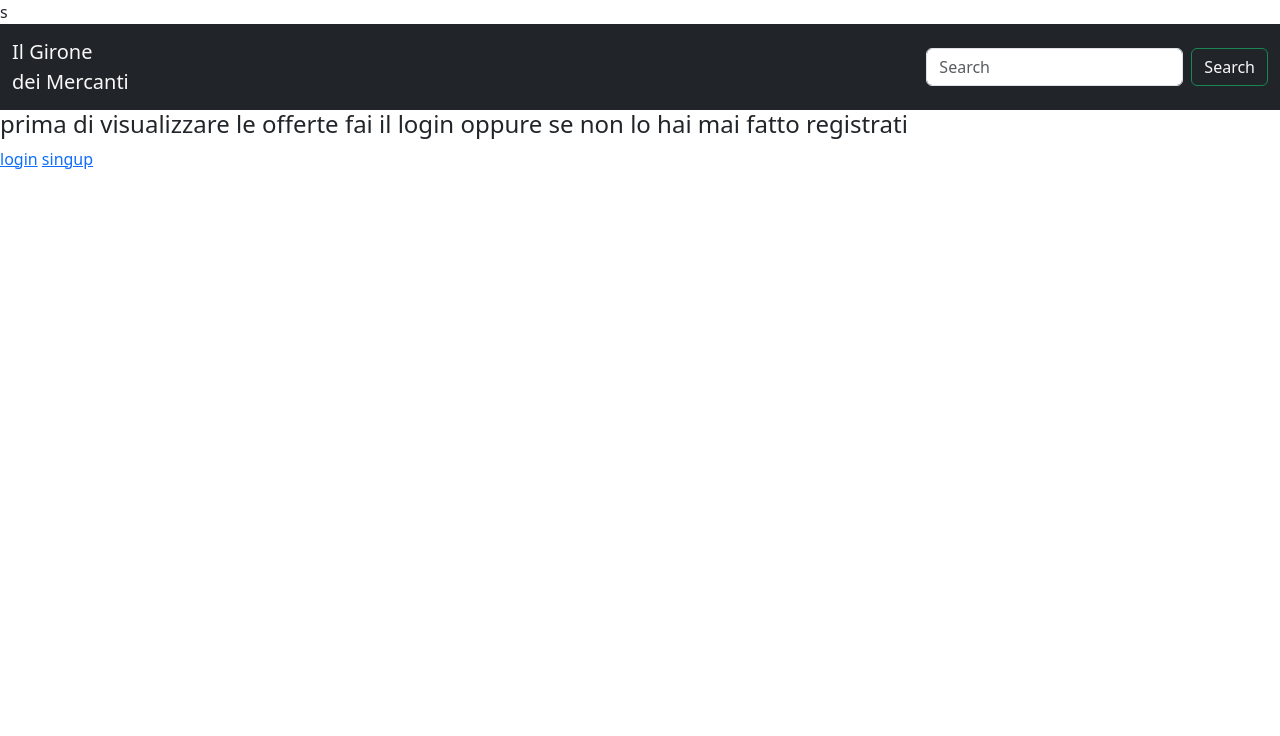
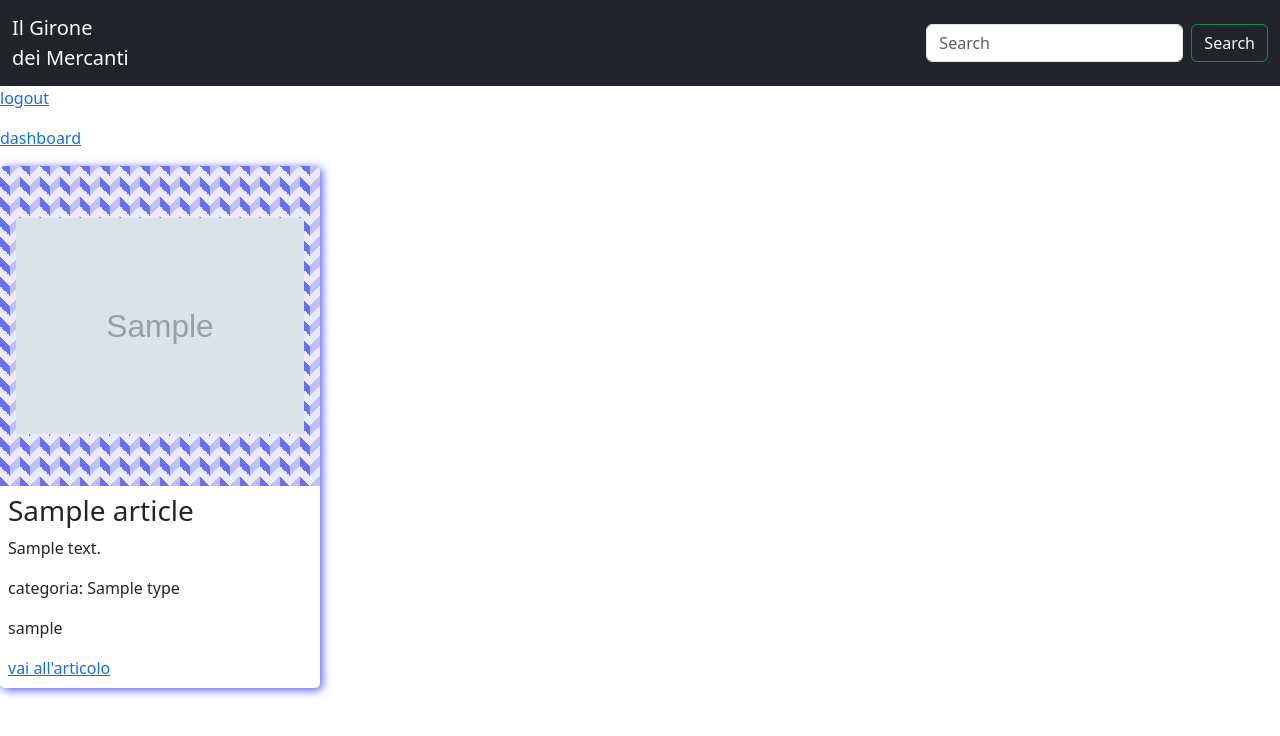
Before and after one commit to ADCByDefault/IlGironeDeiMercanti, a PHP site: page /src/index.php in a window 1280 px wide. Shown: the top 736 px of the page. Run offline with PHP 8.4, Linux system fonts and the light colour scheme; the visitor is signed in with stand-in values (Sample User, id 1); tables that the repository leaves empty or names only in its code hold one stand-in row (values such as "Sample post"); grey boxes marked "Sample" are stand-in pictures.

Commit message:
logout.php,refactor  getArticles.php, index.php, index.css

```diff
--- /dev/null
+++ b/src/authentication/logout.php
@@ -0,0 +1,6 @@
+<?php
+session_start();
+session_unset();
+session_destroy();
+unset($_SESSION);
+header("Location: ../index.php");
--- a/src/profile.php
+++ b/src/dashboard.php
@@ -13,7 +13,7 @@
     <meta http-equiv="X-UA-Compatible" content="IE=edge">
     <meta name="viewport" content="width=device-width, initial-scale=1.0">
     <title>Home</title>
-    <script src="profile.js" defer></script>
+    <script src="dashboard.js" defer></script>
 </head>
 
 <body>
@@ -28,6 +28,9 @@
     }
     echo "<h2>" . " Benvenuto " . $username . "</h2>";
     ?>
+    <p>
+        <a href="index.php">Home</a>
+    </p>
     <div id="errorContainer"></div>
     <section id="articles">
         <h2>i tuoi articoli sul mercato</h2>
--- a/src/index.css
+++ b/src/index.css
@@ -1,10 +1,8 @@
-
-body{
+body {
     position: relative;
 }
 
-.registrazione{
-    .child {
+.registrazione {
     width: 50px;
     height: 50px;
     background-color: red;
@@ -14,4 +12,43 @@
     left: 50%;
     margin: -25px 0 0 -25px; /* dai un margine top e left negativi per centrare davvero l'elemento */
 }
+
+.articles-container {
+    display: grid;
+    grid-template-columns: repeat(auto-fill, 20rem);
+    gap: 1rem;
 }
+
+.article {
+    box-shadow: 2px 2px 10px rgba(0, 0, 255, 0.674);
+    border-radius: 5px;
+    overflow: hidden;
+}
+
+.article .images-container {
+    aspect-ratio: 1;
+    background-color: #e5e5f7;
+    opacity: 0.8;
+    background: linear-gradient(135deg, #444cf755 25%, transparent 25%) -10px 0/
+            20px 20px,
+        linear-gradient(225deg, #444cf7 25%, transparent 25%) -10px 0/ 20px 20px,
+        linear-gradient(315deg, #444cf755 25%, transparent 25%) 0px 0/ 20px 20px,
+        linear-gradient(45deg, #444cf7 25%, #e5e5f7 25%) 0px 0/ 20px 20px;
+    overflow-x: hidden;
+    overflow-y: auto;
+    display: flex;
+    justify-content: center;
+    align-items: center;
+    flex-wrap: wrap;
+    padding-block: 0.9rem;
+    gap: 0.8rem;
+}
+
+.article .image {
+    width: 90%;
+    object-fit: cover;
+}
+
+.article .content {
+    padding: 0.5rem;
+}
--- /dev/null
+++ b/src/index.js
@@ -0,0 +1,79 @@
+const articlesContainer = document.getElementById("articlesContainer");
+const errorContainer = document.getElementById("errorContainer");
+window.addEventListener("load", () => {
+    getAllArticles();
+});
+
+async function getAllArticles() {
+    try {
+        const response = await fetch("utils/getAllArticles.php?", {
+            method: "GET",
+        });
+        const data = await response.json();
+        console.log(response);
+        console.log(data);
+        if (data.status == "251") {
+            data.data.forEach((article) => {
+                const articleElement = createArticle(article);
+                articlesContainer.appendChild(articleElement);
+            });
+            return;
+        }
+        if (data.status == "551") {
+            errorContainer.textContent = "errore interno al server";
+            return;
+        }
+        throw new Error("errore sconosciuto");
+    } catch (error) {
+        console.error(error);
+        errorContainer.textContent = "errore nel fetch o nella risposta";
+    }
+}
+
+function createArticle(article) {
+    const articleElement = document.createElement("div");
+    articleElement.id = article.article_id;
+    articleElement.classList.add("article");
+    const name = document.createElement("h3");
+    name.classList.add("name");
+    name.textContent = article.name;
+    const description = document.createElement("p");
+    description.classList.add("description");
+    description.textContent = article.description;
+    const type = document.createElement("p");
+    type.classList.add("type");
+    type.textContent = "categoria: " + article.type;
+    const user = document.createElement("p");
+    user.classList.add("user");
+    user.textContent = article.username;
+    const link = document.createElement("a");
+    link.href = "pages/article.php?article_id=" + article.article_id;
+    link.textContent = "vai all'articolo";
+    const images = createImages(article.images);
+    // appending
+    const contentContainer = document.createElement("div");
+    contentContainer.classList.add("content");
+    contentContainer.appendChild(name);
+    contentContainer.appendChild(description);
+    contentContainer.appendChild(type);
+    contentContainer.appendChild(user);
+    contentContainer.appendChild(link);
+    articleElement.appendChild(images);
+    articleElement.appendChild(contentContainer);
+    return articleElement;
+}
+
+function createImages(images) {
+    const pathToRoot = "../";
+    const imagesContainer = document.createElement("div");
+    imagesContainer.classList.add("images-container");
+    images.forEach((image) => {
+        const imageElement = document.createElement("img");
+        imageElement.classList.add("image");
+        imageElement.src = pathToRoot + image;
+        imageElement.alt = image.alt || "immagine non disponibile";
+        imageElement.loading = "lazy";
+        imagesContainer.appendChild(imageElement);
+    });
+    return imagesContainer;
+}
--- a/src/index.php
+++ b/src/index.php
@@ -1,83 +1,53 @@
+<?php
+include_once "authentication/connessione.php";
+include_once "class/Response.php";
+?>
+
 <!DOCTYPE html>
 <html lang="en">
+
 <head>
     <meta charset="UTF-8">
     <meta http-equiv="X-UA-Compatible" content="IE=edge">
     <meta name="viewport" content="width=device-width, initial-scale=1.0">
+    <title>Document</title>
     <link href="https://cdn.jsdelivr.net/npm/bootstrap@5.3.3/dist/css/bootstrap.min.css" rel="stylesheet" integrity="sha384-QWTKZyjpPEjISv5WaRU9OFeRpok6YctnYmDr5pNlyT2bRjXh0JMhjY6hW+ALEwIH" crossorigin="anonymous">
-    <title>Document</title>s
+    <script src="https://cdn.jsdelivr.net/npm/bootstrap@5.3.3/dist/js/bootstrap.bundle.min.js" integrity="sha384-YvpcrYf0tY3lHB60NNkmXc5s9fDVZLESaAA55NDzOxhy9GkcIdslK1eN7N6jIeHz" crossorigin="anonymous" defer></script>
+    <script src="index.js" defer></script>
+    <link rel="stylesheet" href="index.css">
 </head>
+
 <body>
-
-
-
-
-
-
-<script src="https://cdn.jsdelivr.net/npm/bootstrap@5.3.3/dist/js/bootstrap.bundle.min.js" integrity="sha384-YvpcrYf0tY3lHB60NNkmXc5s9fDVZLESaAA55NDzOxhy9GkcIdslK1eN7N6jIeHz" crossorigin="anonymous"></script>
-</body>
-
     <nav class="navbar bg-dark">
         <div class="container-fluid">
             <a class="navbar-brand text-light">Il Girone <br>dei Mercanti
             </a>
             <form class="d-flex" role="search">
-      <input class="form-control me-2" type="search" placeholder="Search" aria-label="Search">
+                <input class="form-control me-2" type="search" placeholder="Search" aria-label="Search" id="search">
                 <button class="btn btn-outline-success text-light" type="submit">Search</button>
             </form>
         </div>
     </nav>
+    <?php
+    $user_id = null;
+    if (isset($_SESSION["user_id"])) {
+        $user_id = $_SESSION["user_id"];
+    }
+    if (!$user_id) {
+        echo "
+                <p>skibidi Toilet</p>
+                <p><a href=\"authentication/login.html\">login</a></p>
+                <p><a href=\"authentication/signup.html\">singup</a></p>
+            ";
+    } else {
+        echo "<p><a href=\"authentication/logout.php\">logout</a></p>";
+        echo "<p><a href=\"dashboard.php\">dashboard</a></p>";
+    }
+    ?>
+    <main>
+        <div class="error-container" id="errorContainer"></div>
+        <div class="articles-container" id="articlesContainer"></div>
+    </main>
+</body>
 
-    <?php
-
-
-        include_once "authentication/connessione.php";
-        include_once "class/Response.php";
-        session_unset();
-
-        if (isset($_POST["user_id"])) {
-            $user_id = $_POST["user_id"];
-
-        } else if (isset($_POST["username"])) {
-            $username = $_POST["username"];
-
-            $sql = "SELECT user_id FROM users WHERE username = '$username'";
-            $user_id = $conn->query($sql)->fetch_assoc()["user_id"];
-
-        } else if (isset($_SESSION["user_id"])) {
-            $user_id = $_SESSION["user_id"];
-
-        }
-
-
-        if(!isset($user_id)) {
-
-
-
-
-
-
-
-
-
-            echo "
-            <div class=\"registrazione\">
-                <h4>prima di visualizzare le offerte fai il login oppure se non lo hai mai fatto registrati</h4>
-
-                <a href=\"./authentication/login.html\">login</a>
-                <a href=\"./authentication/singup.html\">singup</a>
-            </div>
-            ";
-        }
-        else{
-            include_once "utils/getArticles.php";
-
-        }
-
-    ?>
-
-
-
-
-</body>
 </html>
--- /dev/null
+++ b/src/utils/getAllArticles.php
@@ -0,0 +1,74 @@
+<?php
+include_once "../authentication/connessione.php";
+include_once "../class/Response.php";
+
+function getArticles($conn, $article_id)
+{
+    $data = [];
+    $sql = "SELECT * FROM articles
+            WHERE article_id = $article_id";
+    $res = $conn->query($sql);
+    if ($res->num_rows < 0) {
+        return null;
+    }
+    while ($row = $res->fetch_assoc()) {
+        $user_id = $row["user_id"];
+        $type_id = $row["type_id"];
+        $data["article_id"] = $row["article_id"];
+        $data["name"] = $row["name"];
+        $data["description"] = $row["description"];
+        $data["created_at"] = $row["created_at"];
+    }
+    // user
+    $sql = "SELECT username FROM users
+            WHERE user_id = $user_id";
+    $res = $conn->query($sql);
+    $data["username"] = $res->fetch_assoc()["username"];
+    // type
+    $sql = "SELECT name FROM types
+            WHERE type_id = $type_id";
+    $res = $conn->query($sql);
+    $data["type"] = $res->fetch_assoc()["name"];
+    // images
+    $sql = "SELECT * FROM images
+            WHERE article_id = $article_id";
+    $images = [];
+    $res = $conn->query($sql);
+    while ($row = $res->fetch_assoc()) {
+        $images[] = $row["image_url"];
+    }
+    $data["images"] = $images;
+    // $proposals = [];
+    // $sql = "SELECT * FROM proposals
+    //         JOIN users ON proposals.user_id = users.user_id
+    //         WHERE article_id = $article_id";
+    // $res = $conn->query($sql);
+    // while ($row = $res->fetch_assoc()) {
+    //     $proposals[] = [
+    //         "username" => $row["username"],
+    //         "proposal_id" => $row["proposal_id"],
+    //         "price" => $row["price"],
+    //         "created_at" => $row["created_at"]
+    //     ];
+    // }
+    // $data["proposals"] = $proposals;
+    return $data;
+}
+
+$sql = "SELECT * FROM articles";
+$res = $conn->query($sql);
+if ($res->num_rows > 0) {
+    $rows = [];
+    while ($row = $res->fetch_assoc()) {
+        $rows[] = getArticles($conn, $row["article_id"]);
+    }
+    $response = new Response("251", $rows);
+} else {
+    $response = new Response("551"); // Internal error
+}
+
+if (!$response) {
+    $response = new Response("551"); // Internal error
+}
+
+echo $response->json();
--- a/src/utils/getArticles.php
+++ b/src/utils/getArticles.php
@@ -4,16 +4,12 @@
 
 if (isset($_POST["user_id"])) {
     $user_id = $_POST["user_id"];
-
 } else if (isset($_POST["username"])) {
     $username = $_POST["username"];
-
     $sql = "SELECT user_id FROM users WHERE username = '$username'";
     $user_id = $conn->query($sql)->fetch_assoc()["user_id"];
-
 } else if (isset($_SESSION["user_id"])) {
     $user_id = $_SESSION["user_id"];
-
 }
 
 if (!$user_id) {
--- a/src/utils/getProposals.php
+++ b/src/utils/getProposals.php
@@ -4,17 +4,14 @@
 
 if (isset($_POST["user_id"])) {
     $user_id = $_POST["user_id"];
-
 } else if (isset($_POST["username"])) {
     $username = $_POST["username"];
-
     $sql = "SELECT user_id FROM users WHERE username = '$username'";
     $user_id = $conn->query($sql)->fetch_assoc()["user_id"];
-
 } else if (isset($_SESSION["user_id"])) {
     $user_id = $_SESSION["user_id"];
+}
 
-}
 if (!$user_id) {
     $res = new Response("451"); // user not found
     echo $res->json();
```
Also changed, not shown: src/authentication/log-sing.css (added, +17 -0 lines), src/authentication/login.html (+18 -17 lines), src/authentication/signup.html (+51 -27 lines), src/authentication/signup.php (+8 -2 lines), src/utils/getArticle.php (+37 -12 lines), src/dashboard.js (renamed from src/profile.js), src/pages/article.php (added). Lines whose indentation alone changed are shown as unchanged.
